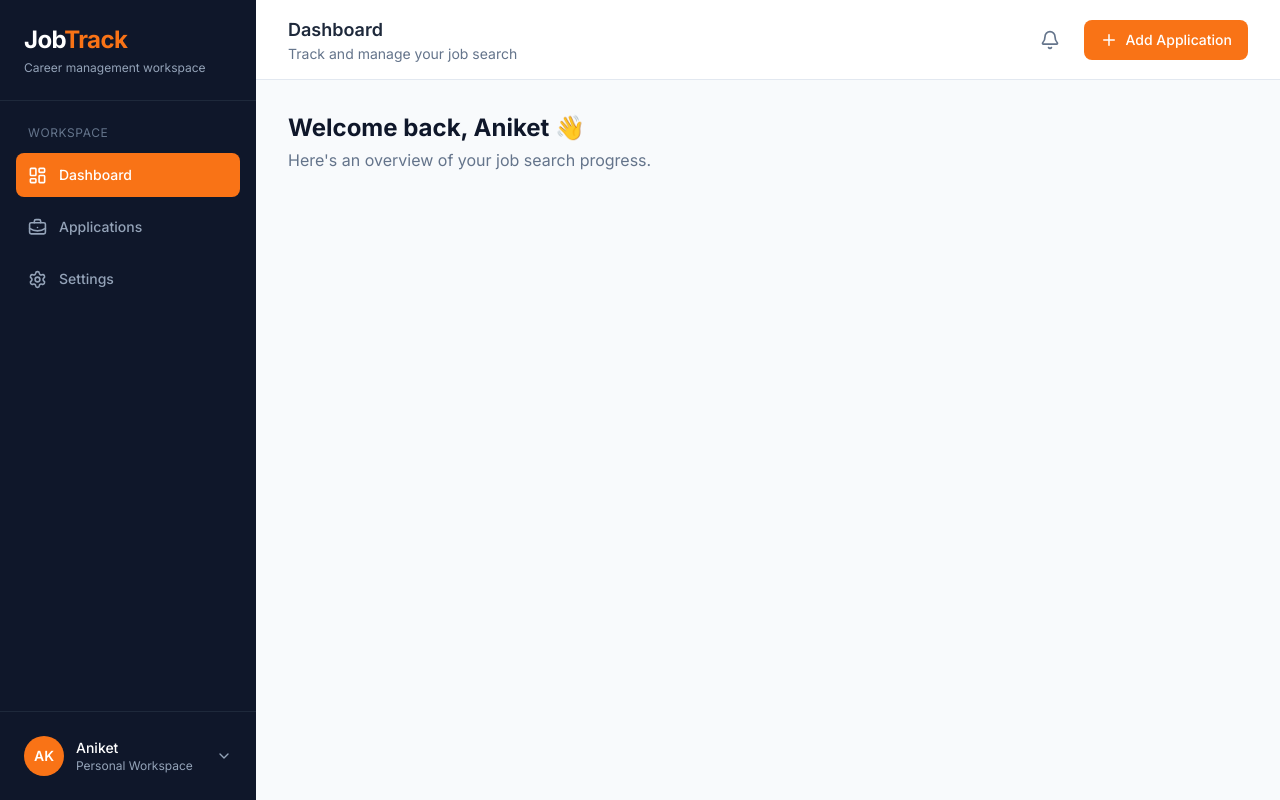
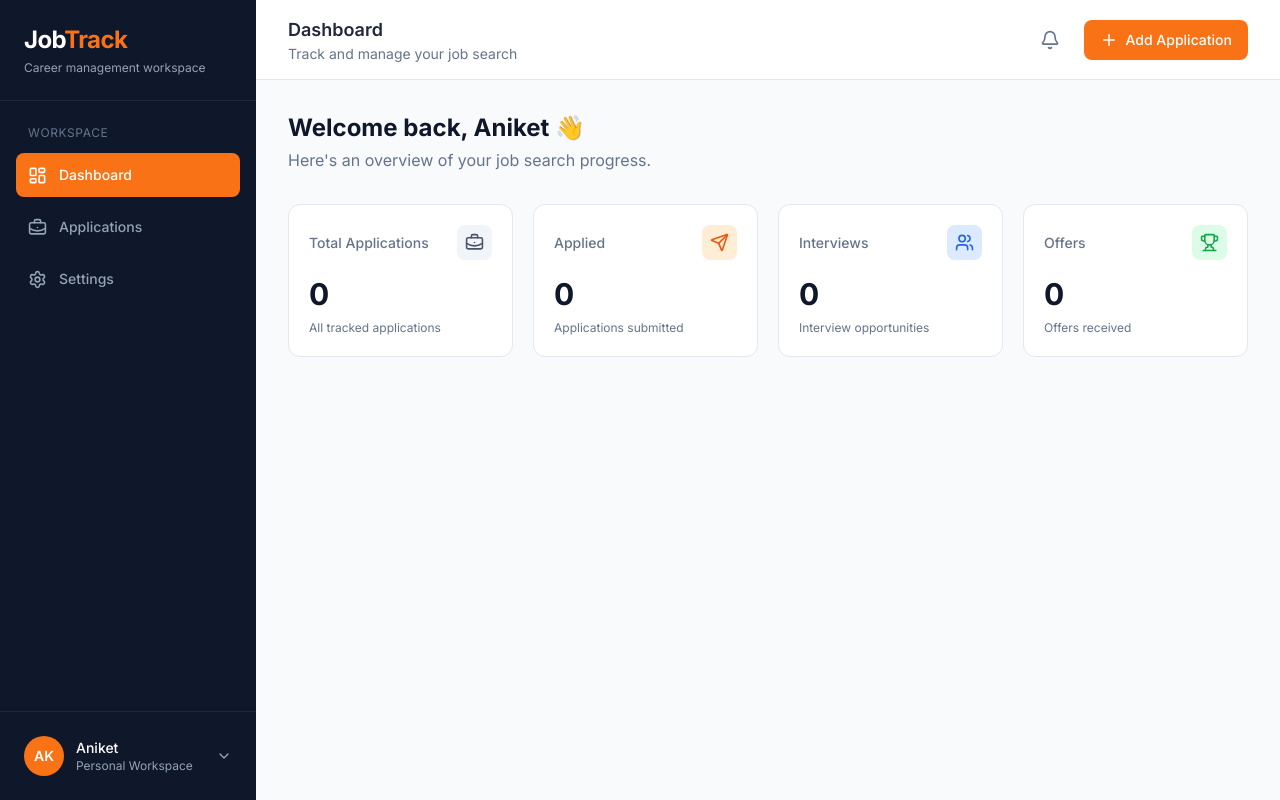
Before and after one commit to TechByAniket/JobTrack, a React app in the folder frontend/: page / in a window 1280 px wide. Built offline with nearby package versions, Linux system fonts and the light colour scheme; the HTML template or start-up script is replaced by a standard one.

Commit message:
added stats section and cards on dashboard with dummy placeholders

```diff
--- /dev/null
+++ b/frontend/src/components/dashboard/StatCard.jsx
@@ -0,0 +1,50 @@
+import {
+  BriefcaseBusiness,
+  Send,
+  Users,
+  Trophy,
+} from "lucide-react";
+
+const iconMap = {
+  total: BriefcaseBusiness,
+  applied: Send,
+  interview: Users,
+  offer: Trophy,
+};
+
+const colorMap = {
+  total: "bg-slate-100 text-slate-600",
+  applied: "bg-orange-100 text-orange-600",
+  interview: "bg-blue-100 text-blue-600",
+  offer: "bg-green-100 text-green-600",
+};
+
+function StatCard({ title, value, description, type }) {
+  const Icon = iconMap[type];
+
+  return (
+    <div className="bg-white border border-slate-200 rounded-xl p-5 hover:shadow-sm transition">
+
+      <div className="flex items-center justify-between mb-4">
+        <p className="text-sm font-medium text-slate-500">
+          {title}
+        </p>
+
+        <div className={`p-2 rounded-lg ${colorMap[type]}`}>
+          <Icon size={19} />
+        </div>
+      </div>
+
+      <h3 className="text-3xl font-bold text-slate-900">
+        {value}
+      </h3>
+
+      <p className="text-xs text-slate-500 mt-2">
+        {description}
+      </p>
+
+    </div>
+  );
+}
+
+export default StatCard;
--- /dev/null
+++ b/frontend/src/components/dashboard/StatsSection.jsx
@@ -0,0 +1,46 @@
+import StatCard from "./StatCard";
+
+function StatsSection() {
+  const stats = [
+    {
+      title: "Total Applications",
+      value: 0,
+      description: "All tracked applications",
+      type: "total",
+    },
+    {
+      title: "Applied",
+      value: 0,
+      description: "Applications submitted",
+      type: "applied",
+    },
+    {
+      title: "Interviews",
+      value: 0,
+      description: "Interview opportunities",
+      type: "interview",
+    },
+    {
+      title: "Offers",
+      value: 0,
+      description: "Offers received",
+      type: "offer",
+    },
+  ];
+
+  return (
+    <section className="grid grid-cols-1 sm:grid-cols-2 xl:grid-cols-4 gap-5 mb-8">
+      {stats.map((stat) => (
+        <StatCard
+          key={stat.type}
+          title={stat.title}
+          value={stat.value}
+          description={stat.description}
+          type={stat.type}
+        />
+      ))}
+    </section>
+  );
+}
+
+export default StatsSection;
--- a/frontend/src/pages/Dashboard.jsx
+++ b/frontend/src/pages/Dashboard.jsx
@@ -1,6 +1,7 @@
 import Sidebar from "../components/layout/Sidebar";
 import Header from "../components/layout/Header";
 import WelcomeSection from "../components/dashboard/WelcomeSection";
+import StatsSection from "../components/dashboard/StatsSection";
 
 function Dashboard() {
   return (
@@ -16,6 +17,7 @@ function Dashboard() {
 
         <div className="p-8">
           <WelcomeSection />
+          <StatsSection />
 
           {/* Dashboard content will be added here */}
         </div>
```
